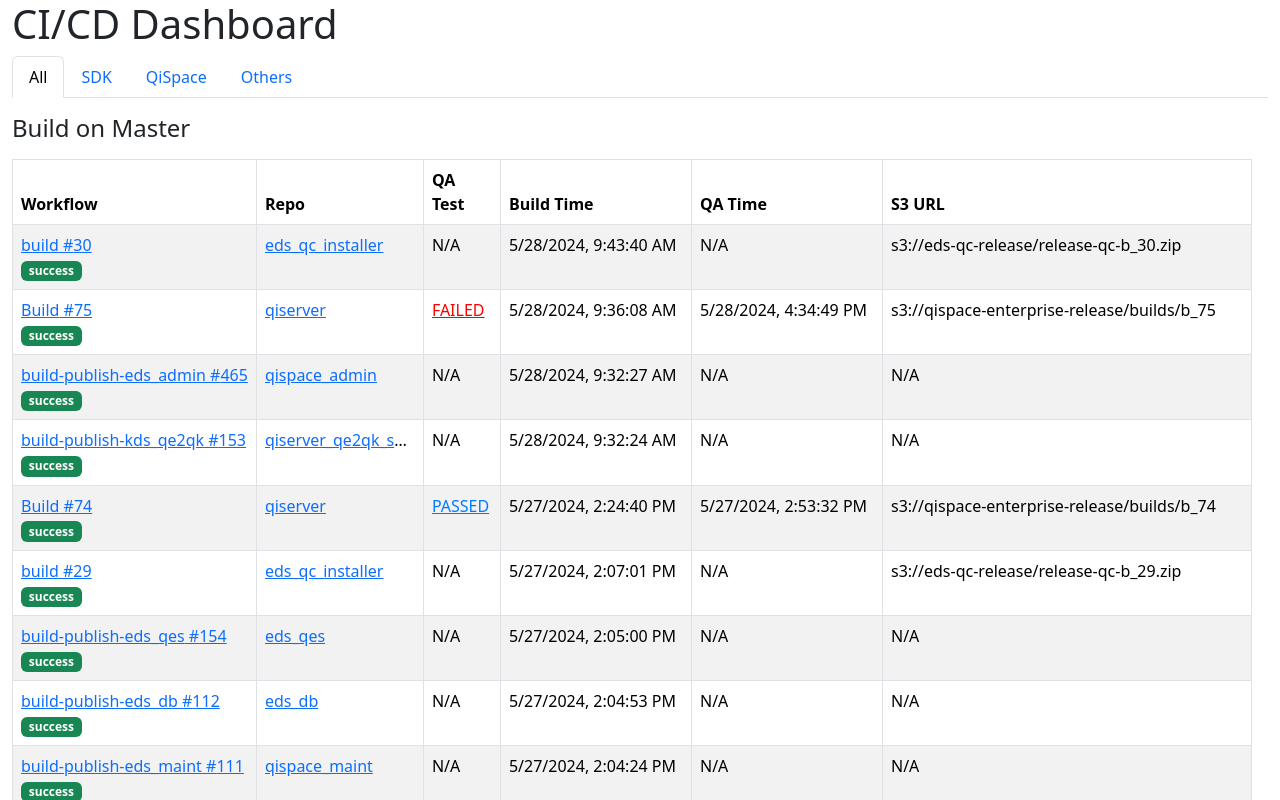
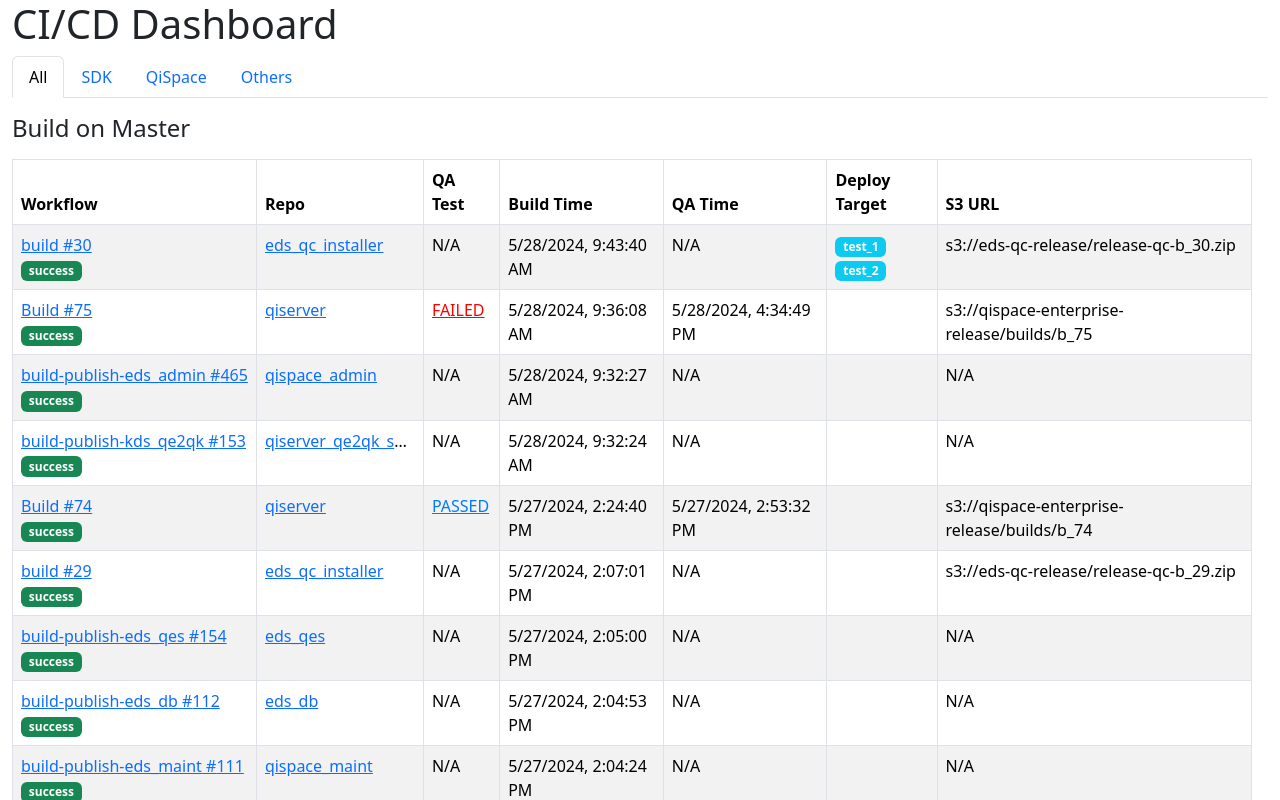
Before and after one commit to quantropi/cicd_dashboard, a React (Create React App) app: page /#/all in a window 1280 px wide. Shown: the top 800 px of the page. Built offline with nearby package versions, Linux system fonts and the light colour scheme.

Commit message:
Update the Deploy Target

```diff
--- a/src/components/Run.tsx
+++ b/src/components/Run.tsx
@@ -4,9 +4,10 @@ import { Badge, Tooltip, OverlayTrigger } from 'react-bootstrap';
 
 interface RunProps {
   run: RunDetails;
+  selectedTab: string;
 }
 
-const Run: React.FC<RunProps> = ({ run }) => {
+const Run: React.FC<RunProps> = ({ run, selectedTab }) => {
   const renderTooltip = (props: React.ComponentProps<typeof Tooltip>) => (
     <Tooltip id={`tooltip-${run.id}`} {...props}>
       Click to view details
@@ -73,6 +74,16 @@ const Run: React.FC<RunProps> = ({ run }) => {
           {run.test_time ? formatLocalTime(run.test_time) : 'N/A'}
         </div>
       </td>
+      {
+        selectedTab !== 'SDK' &&
+        <td>
+          {run.deploy_target ? run.deploy_target.split(',').map(target => (
+            <Badge key={target.trim()} bg="info" className="me-1">
+              {target.trim()}
+            </Badge>
+          )) : ''}
+        </td>
+      }
       <td>{run.s3_urls !== "" ? run.s3_urls : 'N/A'}</td>
     </tr>
   );
--- a/src/components/Runs.tsx
+++ b/src/components/Runs.tsx
@@ -131,11 +131,14 @@ const Runs: React.FC<RunsProps> = ({
             <th>QA Test</th>
             <th>Build Time</th>
             <th>QA Time</th>
+            { selectedTab !== 'SDK' &&
+              <th>Deploy Target</th>
+            }
             <th>S3 URL</th>
           </tr>
         </thead>
         <tbody>
-          {currentRuns.map(run => <Run key={run.id} run={run} />)}
+          {currentRuns.map(run => <Run key={run.id} run={run} selectedTab={selectedTab} />)}
         </tbody>
       </Table>
 
```
Also changed, not shown: public/data/runs.json.
